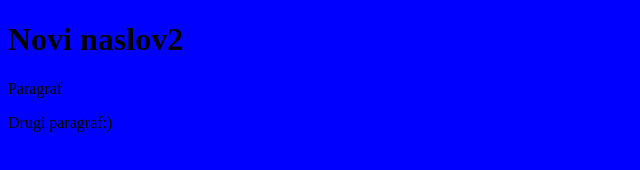
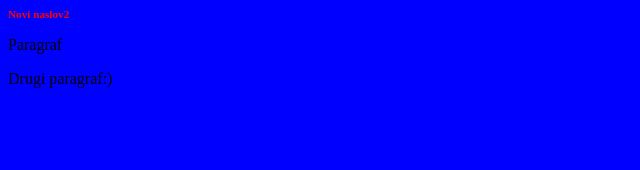
Before and after one commit to mirkojurisic/git-uvod, a plain HTML site: page index.html in a window 1280 px wide. Shown: the whole page, without its empty margins (0-640 px from the left). Drawn offline with Linux system fonts and the light colour scheme.

Commit message:
izmjenjen CSS

```diff
--- a/main.css
+++ b/main.css
@@ -1,3 +1,8 @@
 body{
     background-color: blue;
 }
+
+h1{
+    color: red;
+    font-size: 70%;
+}
```
